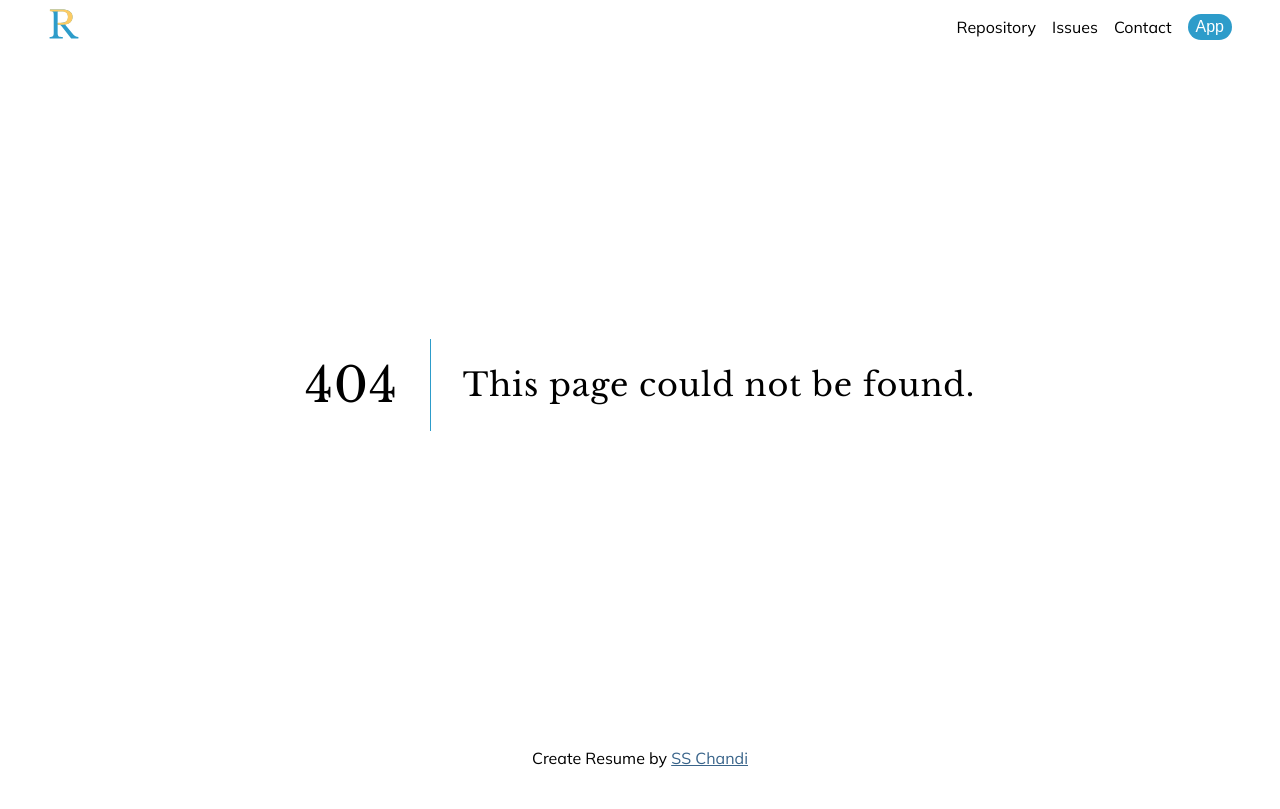
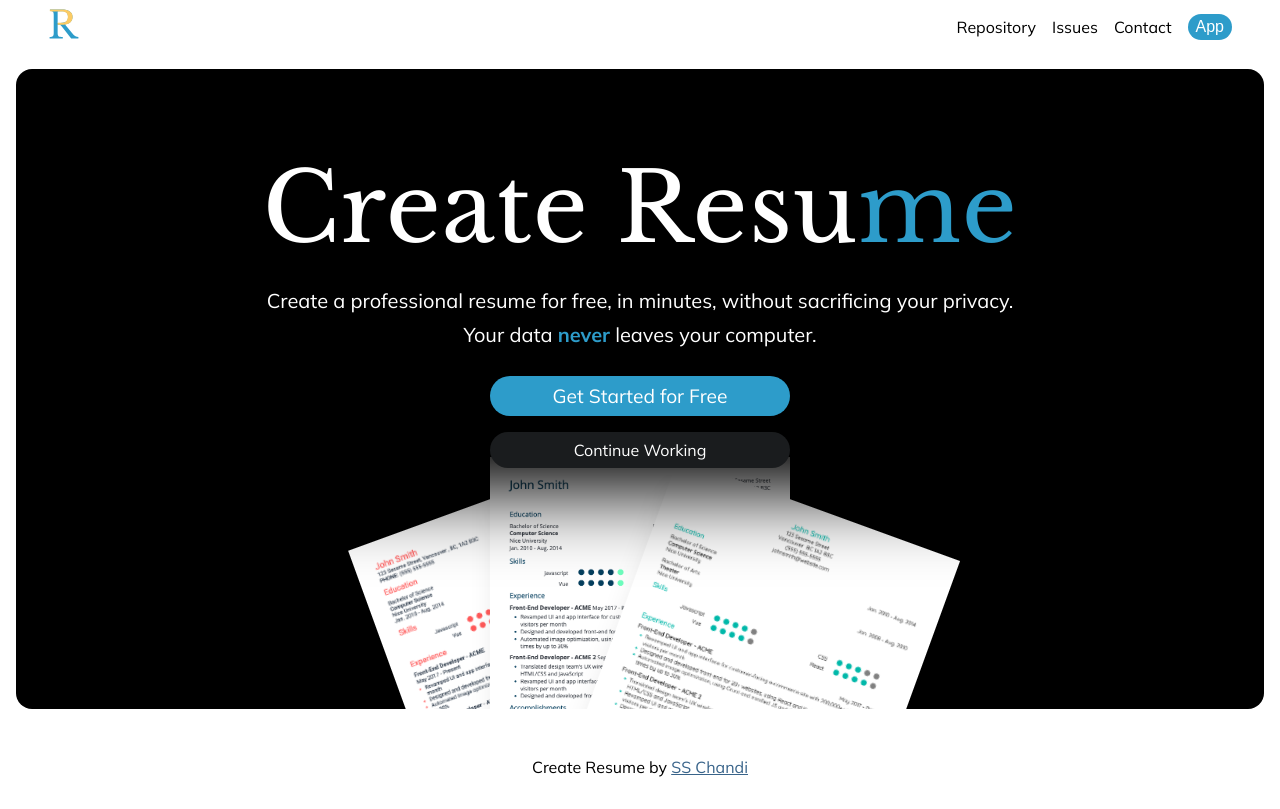
Before and after one commit to sschandi/create-resume, a Next.js app: page /home in a window 1280 px wide. Before the commit this address had no page. Built offline with nearby package versions, Linux system fonts and the light colour scheme.

Commit message:
feat: wip new home page

```diff
--- /dev/null
+++ b/pages/home.tsx
@@ -0,0 +1,54 @@
+import type { NextPage } from 'next'
+import Link from 'next/link'
+
+import Layout from '../layouts/Layout'
+import SEO from "../components/seo"
+
+import CluoImg from '../images/home/cluo-sample.png'
+import CogitoImg from '../images/home/cogito-sample.png'
+import TeresImg from '../images/home/teres-sample.png'
+
+import styles from '../styles/home.module.scss'
+
+const Home: NextPage = () => {
+  return (
+    <Layout fluid={true}>
+      <SEO title="Home" />
+      <section className={styles.jumbotron}>
+        <div className={styles.title}>
+          <h1>
+            Create Resu<span>me</span>
+          </h1>
+          <p>Create a professional resume for free, in minutes, without sacrificing your privacy.</p>
+          <p>Your data <strong>never</strong> leaves your computer.</p>
+        </div>
+        <div className={styles.action}>
+          <Link href="/app">
+            <a className="btn btn-link btn-primary btn-lg">Get Started for Free</a>
+          </Link>
+          {/* <div className={styles.or}>
+            <span>Or</span>
+          </div> */}
+          <Link href={{ pathname: '/app', query: { continue: true }}}>
+            <a className="btn btn-link btn-secondary">Continue Working</a>
+          </Link>
+          {/* Removed in favour of redirecting users to app with continue query */}
+          {/* <div className={styles.dropperWrapper}>
+            <div className={styles.dropper}>
+              Continue working on your resume.<br />
+              Click to open your PDF.
+            </div>
+          </div> */}
+        </div>
+        <div className={styles.spacer} />
+        <div className={styles.samples}>
+          <img src={CluoImg.src} alt="" className={styles.sampleImg + ' ' + styles.sampleOne} />
+          <img src={CogitoImg.src} alt="" className={styles.sampleImg}  />
+          <img src={TeresImg.src} alt="" className={styles.sampleImg + ' ' + styles.sampleThree}  />
+        </div>
+      </section>
+    </Layout>
+  )
+}
+
+export default Home
--- /dev/null
+++ b/styles/home.module.scss
@@ -0,0 +1,158 @@
+@import './variables';
+
+.jumbotron {
+  position: relative;
+  min-height: 80vh;
+  color: $color-reverse;
+  background-color: $dark-bg;
+  border-radius: 1rem;
+  padding: 2rem 1rem;
+  margin: 1rem;
+  overflow: hidden;
+  @media (min-width: $breakpoint-sm) {
+    padding: 2rem;
+  }
+}
+.title {
+  position: relative;
+  z-index: 3;
+  text-align: center;
+  margin: 0;
+  @media (min-width: $breakpoint-md) {
+    margin: 3rem 0 0 0;
+  }
+  h1 {
+    font-size: 3rem;
+    margin-bottom: 1rem;
+    span {
+      color: $primary;
+    }
+    @media (min-width: $breakpoint-lg) {
+      font-size: 6rem;
+    }
+  }
+  p {
+    line-height: 1.7;
+    strong {
+      color: $primary;
+    }
+  }
+}
+.action {
+  position: relative;
+  z-index: 2;
+  width: 100%;
+  display: flex;
+  flex-direction: column;
+  align-items: center;
+  text-align: center;
+  padding: 1rem;
+  > * {
+    max-width: 300px;
+  }
+  &::after {
+    content: '';
+    position: absolute;
+    top: 0;
+    left: 0;
+    z-index: -1;
+    width: 100%;
+    height: 100%;
+    background-color: $dark-bg;
+    filter: blur(40px);
+  }
+  a {
+    width: 100%;
+    z-index: 2;
+  }
+  .or {
+    position: relative;
+    width: 100%;
+    display: flex;
+    align-items: center;
+    justify-content: center;
+    &::after {
+      content: '';
+      position: absolute;
+      top: calc(50% - 1.5px);
+      left: 0;
+      width: 100%;
+      height: 3px;
+      background-color: $grey-2;
+    }
+    span {
+      position: relative;
+      z-index: 2;
+      background-color: $dark-bg;
+      font-size: 0.9rem;
+      padding: 0 0.25rem;
+    }
+  }
+}
+.dropperWrapper {
+  z-index: 2;
+  width: 100%;
+  background-color: $dark-bg;
+  border: 1px solid $grey-2;
+  border-radius: 1rem;
+  padding: 0.25rem;
+  margin-top: 0.5rem;
+}
+.dropper {
+  font-size: 0.75rem;
+  border-radius: 0.6rem;
+  border: 2px dashed $grey-2;
+  background-color: $grey-1;
+  line-height: 1.5;
+  padding: 0.75rem 0.5rem;
+  cursor: pointer;
+}
+.spacer {
+  height: 150px;
+}
+
+.samples {
+  position: absolute;
+  bottom: -30%;
+  left: 50%;
+  z-index: 0;
+  transform: translate(-50%, 0);
+  width: 100%;
+  max-width: 70vw;
+  height: 500px;
+  display: flex;
+  align-items: center;
+  justify-content: center;
+  margin: 0 auto;
+  @media (min-width: $breakpoint-sm) {
+    width: 100%;
+    max-width: 300px;
+    transform: translate(-50%, 0);
+  }
+}
+.sampleImg {
+  position: absolute;
+  width: 100%;
+  max-width: 300px;
+  box-shadow: 0 20px 25px -5px rgba(0, 0, 0, 0.1), 0 10px 10px -5px rgba(0, 0, 0, 0.04);
+  animation: samples-move 1s ease-in-out alternate;
+}
+.sampleOne {
+  transform: rotate(-20deg) translate3d(-30%, 0, 0);
+}
+.sampleThree {
+  transform: rotate(20deg) translate3d(40%, 0, 0);
+}
+@keyframes samples-move {
+  0% {
+    opacity: 0;
+    transform: rotate(0) translate3d(0, 20%, 0);
+  }
+  30% {
+    transform: rotate(0) translate3d(0, -10%, 0);
+  }
+  50% {
+    opacity: 1;
+    transform: rotate(0) translate3d(0, 0, 0);
+  }
+}
```
